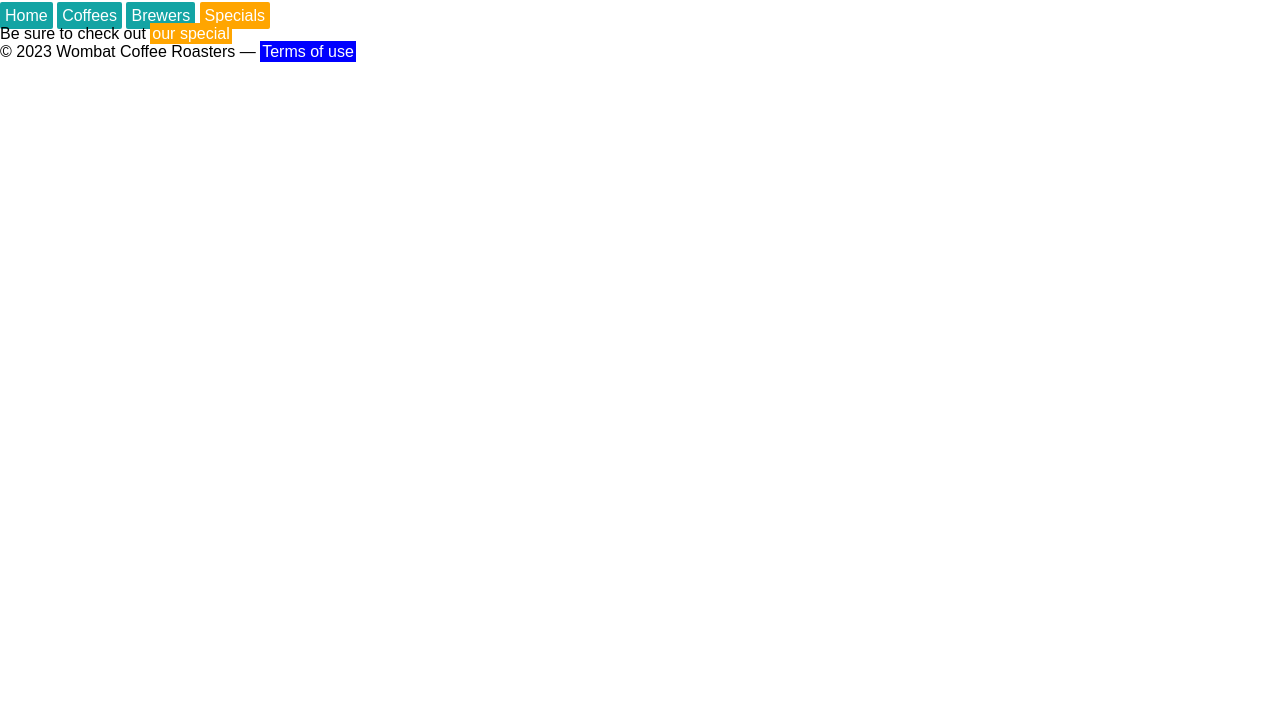
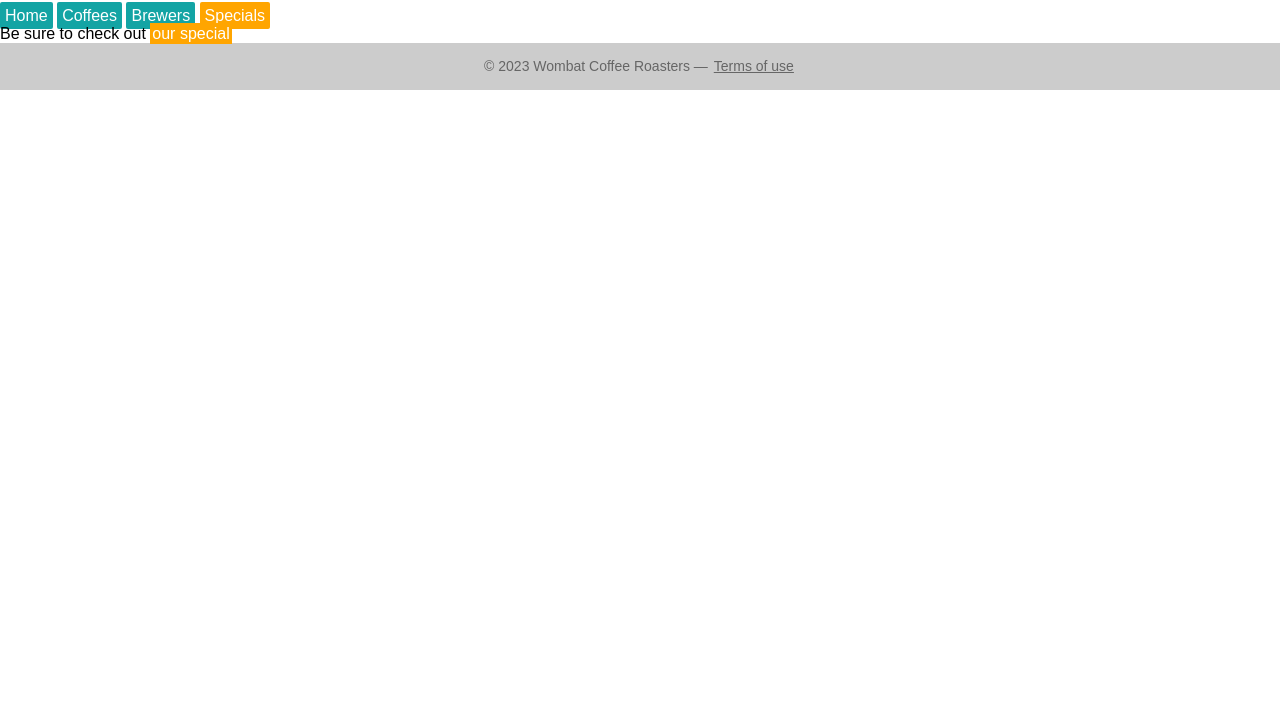
Before and after one commit to huyhai1994/css-indepth, a website built with webpack: page index.html in a window 1280 px wide. Shown: the part 73-800 px from the top of the page. Built offline with nearby package versions, Linux system fonts and the light colour scheme.

Commit message:
Listing 1.15 The inherit value

```diff
--- a/css/style.css
+++ b/css/style.css
@@ -55,3 +55,17 @@ a:active {
 a.featured {
   background-color: orange;
 }
+
+.footer {
+  color: #666;
+  background-color: #ccc;
+  padding: 15px 0;
+  text-align: center;
+  font-size: 14px;
+}
+
+.footer a {
+  color: inherit;
+  background-color: transparent;
+  text-decoration: underline;
+}
```
